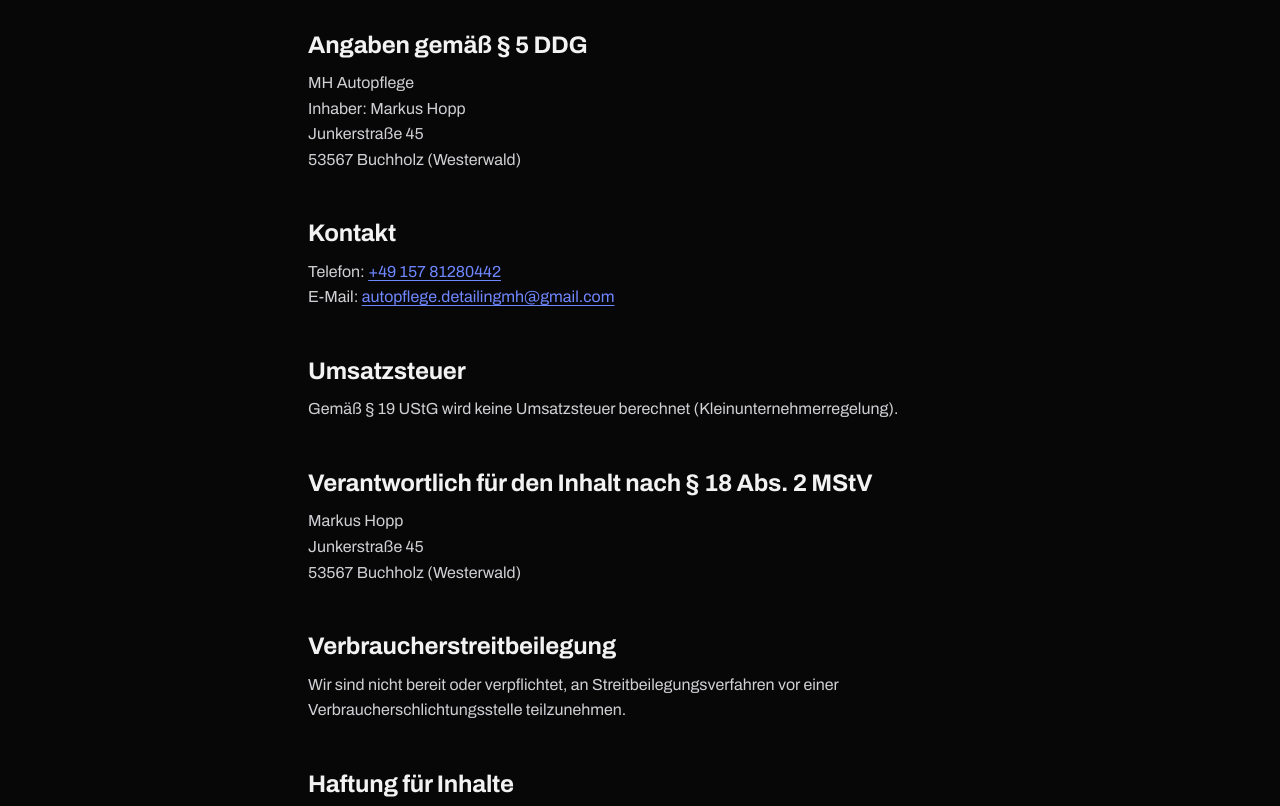
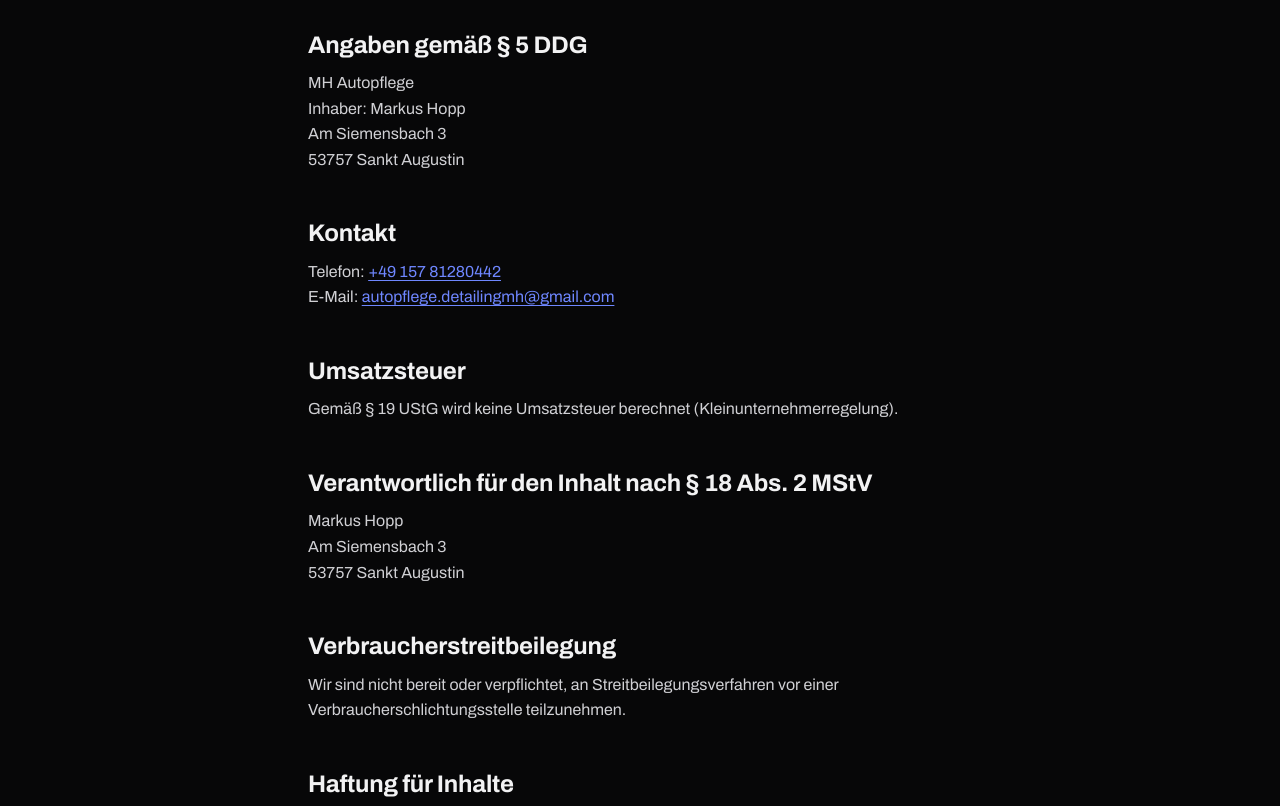
Before and after one commit to M-CSC/MH-Autopflege, a plain HTML site: page impressum.html in a window 1280 px wide. Shown: the part 238-1044 px from the top of the page. Drawn offline with Linux system fonts and the light colour scheme.

Commit message:
Neue Adresse: Am Siemensbach 3, 53757 Sankt Augustin
Kontaktbereich, Footer, "Route planen", Meta-Beschreibung, Impressum
und Datenschutz angepasst. Zuständige Aufsichtsbehörde jetzt
LDI NRW (Düsseldorf) statt Rheinland-Pfalz. Doku aktualisiert.

Co-Authored-By: Claude Opus 5.5 <noreply@anthropic.com>
Claude-Session: https://claude.ai/code/session_01FJBmio9YbKcLtveup218TA

```diff
--- a/impressum.html
+++ b/impressum.html
@@ -30,8 +30,8 @@
       <h2>Angaben gemäß § 5 DDG</h2>
       <p>MH Autopflege<br>
       Inhaber: Markus Hopp<br>
-      Junkerstraße 45<br>
-      53567 Buchholz (Westerwald)</p>
+      Am Siemensbach 3<br>
+      53757 Sankt Augustin</p>
 
       <h2>Kontakt</h2>
       <p>Telefon: <a href="tel:+4915781280442">+49 157 81280442</a><br>
@@ -42,8 +42,8 @@
 
       <h2>Verantwortlich für den Inhalt nach § 18 Abs. 2 MStV</h2>
       <p>Markus Hopp<br>
-      Junkerstraße 45<br>
-      53567 Buchholz (Westerwald)</p>
+      Am Siemensbach 3<br>
+      53757 Sankt Augustin</p>
 
       <h2>Verbraucherstreitbeilegung</h2>
       <p>Wir sind nicht bereit oder verpflichtet, an Streitbeilegungsverfahren vor einer Verbraucherschlichtungsstelle teilzunehmen.</p>
```
Also changed, not shown: datenschutz.html (+3 -3 lines), index.html (+3 -3 lines), 1 other file.
